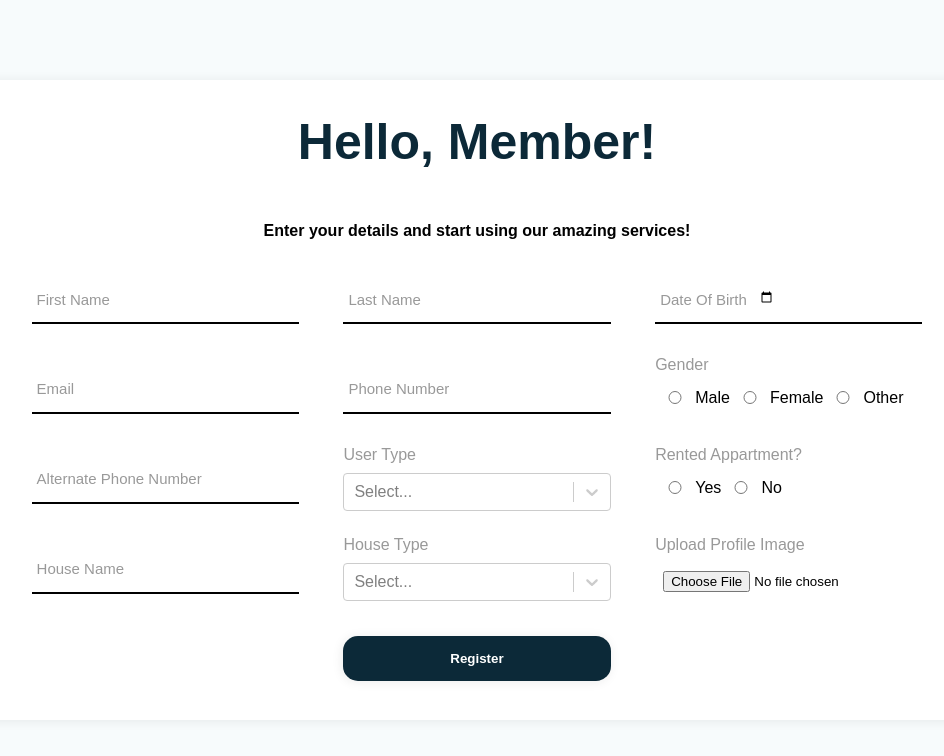
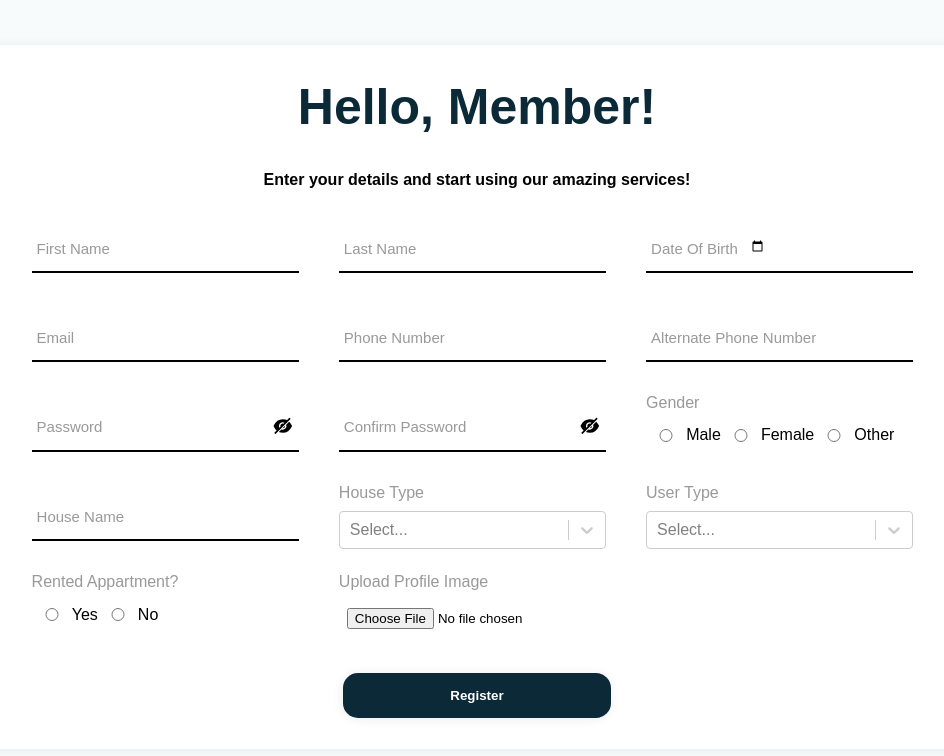
Before and after one commit to kavyeshvohra/urbancave, a React (Create React App) app: page /register in a window 1280 px wide. Shown: the top 756 px of the page, without its empty margins (163-1107 px from the left). Built offline with nearby package versions, Linux system fonts and the light colour scheme.

Commit message:
Registration Layout Complete!

```diff
--- a/src/App.js
+++ b/src/App.js
@@ -1,5 +1,6 @@
 import Login from './pages/login';
 import Register from './pages/register'
+// import Email from './pages/email-register'
 import {BrowserRouter as Router, Routes, Route } from 'react-router-dom'
 function App() {
   return (
@@ -9,6 +10,7 @@ function App() {
         <Routes>
           <Route path = "/login" element = { <Login /> } />
           <Route path = "/register" element = { <Register /> } />
+          {/* <Route path = "/email" element = { <Email /> } /> */}
         </Routes>
       </div>
     </Router>
--- a/src/pages/register.js
+++ b/src/pages/register.js
@@ -2,11 +2,10 @@ import React, { useState } from 'react'
 import Select from 'react-select'
 import Axios from 'axios'
 
-import '../styles/login.css'
-import { FaUserCircle } from 'react-icons/fa';
-import { AiFillLock, AiFillEye, AiFillEyeInvisible } from 'react-icons/ai';
+import {VscError,VscCheck} from "react-icons/vsc";
+import {AiFillEye, AiFillEyeInvisible } from 'react-icons/ai';
 
-import { Heading4, Heading1, RegisterCont, RegisterForm, FormGroup, InputWrapper, Detailsform, ButtonWrapper, FocusHtml, Detailsformdate, SelectGroup, TextSpan, Checkbox, CheckGroup, ButtonSubmit, RadioLabel } from '../styles/register-styles';
+import { Heading4, Heading1, RegisterCont, RegisterForm, FormGroup, InputWrapper, Detailsform, ButtonWrapper, FocusHtml, Detailsformdate, SelectGroup, TextSpan, Checkbox, CheckGroup, ButtonSubmit, RadioLabel, ErrorMessage, ErrorMessage1} from '../styles/register-styles';
 
 const Register = () => {
     // const url = ""
@@ -16,6 +15,23 @@ const Register = () => {
     //     dob: ""
     // })
     //const [step, changeStep] = useState("step1");
+    const errorIcon = {
+        display: 'inline-block',
+        fill: 'red'
+    }
+    const validIcon = {
+        display: 'none',
+        fill: 'green'
+    }
+    const eyeOn = {
+        display: 'unset',
+        position: 'absolute',
+        top: '50%',
+        left: '90%',
+        cursor: 'pointer',
+        fontSize: '1.35rem',
+        transform: 'translateY(-50%)'
+    }
     const options = [
         { value: 'Society-Admin', label: 'Society Admin' },
         { value: 'Society-Member', label: 'Society Member' },
@@ -27,7 +43,6 @@ const Register = () => {
         { value: '4BHK', label: '4BHK' },
         { value: 'Other', label: 'More than 4BHK' },
     ]
-
     // useEffect(() => {
     //     if (step == "step1") {
     //         console.log("step1");
@@ -36,21 +51,23 @@ const Register = () => {
     //         console.log("step2");
     //     }
     // });
-    // const changePass = () => {
-    //     let hiddenText = document.getElementById("pass");
-    //     let iconClass = document.getElementsByClassName("icons-eye-off")[0];
-    //     if (hiddenText.type == "password") {
-    //         hiddenText.type = "text";
-    //         iconClass.style.display = "none";
-    //         document.getElementsByClassName("icons-eye-on")[0].style.display = "unset";
+
+    const [passInputType,passInput] = useState("password");
+    const [confirmpassInputType, changeconfInputType] = useState("password");
+    // const [eyeIcon,changeEye] = useState("icons-eye-off");
+    // const handleChangeInput=()=>{
+    //     console.log("HI");
+    //     if(inputType==="password"){
+    //         changeInputType("text");
+    //         //changeEye("icons-eye-on");
     //     }
-    //     else {
-    //         hiddenText.type = "password";
-    //         iconClass.style.display = "unset";
-    //         document.getElementsByClassName("icons-eye-on")[0].style.display = "none";
+    //     else{
+    //         changeInputType("password");
+    //         //changeEye("icons-eye-off");
     //     }
     // }
-        return (
+    return (
+
             <>
                 <RegisterCont>
                     <RegisterForm>
@@ -80,38 +97,60 @@ const Register = () => {
                                         <Detailsform type="text" name="phonenum" maxLength="10" onChange={inputChange} required />
                                         <FocusHtml data-placeholder="Phone Number" />
                                 </FormGroup>
-                                <CheckGroup>
-                                        <Checkbox type="radio" id="ansMale" name="genderState" value="Male" />
-                                        <RadioLabel for="ansMale">Male</RadioLabel>
-                                        <Checkbox type="radio" id="ansFemale" name="genderState" value="female" />
-                                        <RadioLabel for="ansFemale">Female</RadioLabel>
-                                        <Checkbox type="radio" id="ansOther" name="genderState" value="other" />
-                                        <RadioLabel for="ansOther">Other</RadioLabel>
-                                        <TextSpan>Gender</TextSpan>
-                                </CheckGroup>
                                 <FormGroup>
                                         <Detailsform type="text" name="altphonenum" maxLength="10" onChange={inputChange} />
                                         <FocusHtml data-placeholder="Alternate Phone Number" />
                                 </FormGroup>
+                                <FormGroup>
+                                    <Detailsform type={passInputType} id="pwd" name="password" minLength = "8" required onChange={validation}/>
+                                    <FocusHtml data-placeholder="Password" />
+                                   {passInputType == 'password' ? (<AiFillEyeInvisible id = "pwd-off-eye" className ="icons-eye-off" onClick={()=>passInput('text')} />):(<AiFillEye id="" style={eyeOn}  onClick={()=>passInput('password')}/>   )}
+
+                                </FormGroup>
+                                <FormGroup>
+                                    <Detailsform id="confpwd" type={confirmpassInputType} name="conf-password" minLength= "8" required onChange={confirmPassChange}/>
+                                    <FocusHtml data-placeholder='Confirm Password'/>
+                                    {confirmpassInputType == 'password' ? (<AiFillEyeInvisible id = "pwd-off-eye" className ="icons-eye-off" onClick={()=>changeconfInputType('text')} />):(<AiFillEye id="" style={eyeOn}  onClick={()=>changeconfInputType('password')}/>   )}
+                                </FormGroup>
+                                <CheckGroup>
+                                        <Checkbox type="radio" id="ansMale" name="genderState" value="Male" required/>
+                                        <RadioLabel htmlFor="ansMale">Male</RadioLabel>
+                                        <Checkbox type="radio" id="ansFemale" name="genderState" value="female" />
+                                        <RadioLabel htmlFor="ansFemale">Female</RadioLabel>
+                                        <Checkbox type="radio" id="ansOther" name="genderState" value="other" />
+                                        <RadioLabel htmlFor="ansOther">Other</RadioLabel>
+                                        <TextSpan>Gender</TextSpan>
+                                </CheckGroup>
+                                <ErrorMessage id="message">
+                                        <h4 style={{marginBottom: "5px"}}>Passwords must contain:</h4>
+                                        <p id="letter" className="invalid"><VscError className='errorIcon' style={errorIcon}/><VscCheck className='validIcon' style={validIcon}/> A <b>lowercase</b> letter</p>
+                                        <p id="capital" className="invalid"><VscError className='errorIcon' style={errorIcon}/><VscCheck className='validIcon' style={validIcon}/> A <b>capital (uppercase)</b> letter</p>
+                                        <p id="number" className="invalid"><VscError className='errorIcon' style={errorIcon}/><VscCheck className='validIcon' style={validIcon}/> A <b>number</b></p>
+                                        <p id="special" className="invalid"><VscError className='errorIcon' style={errorIcon}/><VscCheck className='validIcon' style={validIcon}/> A <b>special character</b></p>
+                                        <p id="length" className="invalid"><VscError className='errorIcon' style={errorIcon}/><VscCheck className='validIcon' style={validIcon}/> Minimum <b>8 characters</b></p>
+                                </ErrorMessage>
+                                <FormGroup>
+                                        <Detailsform type="text" name="housename" onChange={inputChange} />
+                                        <FocusHtml data-placeholder="House Name" />
+                                </FormGroup>
+                                <ErrorMessage1 id="messageCheck">
+                                        <p id="passCheck" className="invalid"><VscError className='errorIcon' style={errorIcon}/><VscCheck className='validIcon' style={validIcon}/> Password's Match</p>
+                                </ErrorMessage1>
+                                <SelectGroup>
+                                        <Select options={houseoptions}/>
+                                        <TextSpan>House Type</TextSpan>
+                                </SelectGroup>
                                 <SelectGroup>
                                         <Select options={options} />
                                         <TextSpan>User Type</TextSpan>
                                 </SelectGroup>
                                 <CheckGroup>
                                         <Checkbox type="radio" id="ansYes" name="rentState" value="yes" />
-                                        <RadioLabel for="ansYes">Yes</RadioLabel>
+                                        <RadioLabel htmlFor="ansYes">Yes</RadioLabel>
                                         <Checkbox type="radio" id="ansNo" name="rentState" value="no" />
-                                        <RadioLabel for="ansYes">No</RadioLabel>
+                                        <RadioLabel htmlFor="ansYes">No</RadioLabel>
                                         <TextSpan>Rented Appartment?</TextSpan>
                                 </CheckGroup>
-                                <FormGroup>
-                                        <Detailsform type="text" name="housename" onChange={inputChange} />
-                                        <FocusHtml data-placeholder="House Name" />
-                                </FormGroup>
-                                <SelectGroup>
-                                        <Select options={houseoptions} />
-                                        <TextSpan>House Type</TextSpan>
-                                </SelectGroup>
                                 <SelectGroup>
                                         <Detailsform type="file" name="file" />
                                         <TextSpan>Upload Profile Image</TextSpan>
@@ -158,6 +197,21 @@ const Register = () => {
         //         </>
         //     );
         // }
+        // else
+        // {
+        //     let hiddenText = document.getElementById('confpwd');
+        //     let iconClass = document.getElementsByClassName("icons-eye-off")[0];
+        //     if (hiddenText.type == "password") {
+        //         hiddenText.type = "text";
+        //         iconClass.style.display = "none";
+        //         document.getElementsByClassName("icons-eye-on")[0].style.display = "unset";
+        //     }
+        //     else {
+        //         hiddenText.type = "password";
+        //         iconClass.style.display = "unset";
+        //         document.getElementsByClassName("icons-eye-on")[0].style.display = "none";
+        //     }
+        // }
 
     function inputChange(e) {
         if (e.target.value !== "") {
@@ -166,6 +220,98 @@ const Register = () => {
         else {
             e.target.classList.remove('text');
         }
+    }
+    function confirmPassChange(e){
+        inputChange(e);
+        let input = document.getElementById('pwd');
+        let reInput = document.getElementById('confpwd');
+        const check = document.getElementById('passCheck');
+        reInput.onkeydown = function(){
+            document.getElementById('messageCheck').style.display= "block";
+        }
+        reInput.onblur = function(){
+            document.getElementById('messageCheck').style.display = "none";
+        }
+        if(input==reInput)
+        {
+            check.children[1].style.display = "inline-block";
+            check.children[0].style.display = "none";
+        }
+        else
+        {
+            check.children[0].style.display = "inline-block";
+            check.children[1].style.display = "none";
+        }
+    }
+    function validation(e){
+        inputChange(e);
+        let input = document.getElementById('pwd');
+        const letter = document.getElementById('letter');
+        const capital = document.getElementById('capital');
+        const length = document.getElementById('length');
+        const number = document.getElementById('number');
+        const special = document.getElementById('special')
+
+        input.onkeydown = function(){
+            document.getElementById('message').style.display= "block";
+        }
+        input.onblur = function(){
+            document.getElementById('message').style.display = "none";
+        }
+        input.onkeyup = function(){
+            let lowerCase = /[a-z]/g;
+            if(input.value.match(lowerCase)){
+                letter.children[1].style.display = "inline-block";
+                letter.children[0].style.display ="none";
+            }
+            else
+            {
+                letter.children[0].style.display = "inline-block";
+                letter.children[1].style.display="none";
+            }
+
+            let upperCase = /[A-Z]/g;
+            if(input.value.match(upperCase)){
+                capital.children[1].style.display = "inline-block";
+                capital.children[0].style.display = "none";
+            }
+            else
+            {
+                capital.children[0].style.display = "inline-block";
+                capital.children[1].style.display = "none";
+            }
+
+            let numbers = /[0-9]/g;
+            if(input.value.match(numbers)){
+                number.children[1].style.display = "inline-block";
+                number.children[0].style.display = "none";
+            }
+            else{
+                number.children[0].style.display = "inline-block";
+                number.children[1].style.display = "none";
+            }
+
+            let spchars = /[!-)]/g;
+            if(input.value.match(spchars)){
+                special.children[1].style.display = "inline-block";
+                special.children[0].style.display = "none";
+            }
+            else{
+                special.children[0].style.display = "inline-block";
+                special.children[1].style.display = "none";
+            }
+            if(input.value.length >= 8)
+            {
+                length.children[1].style.display = "inline-block";
+                length.children[0].style.display = "none";
+            }
+            else
+            {
+                length.children[0].style.display = "inline-block";
+                length.children[1].style.display = "none";
+            }
+        }
+
     }
 
     // const onClickHandler = () => {
--- a/src/styles/login.css
+++ b/src/styles/login.css
@@ -198,7 +198,7 @@ form::after {
 }
 .details-form {
   display: block;
-  width: 100%;
+  width: 92%;
   height: 45px;
   background: transparent;
   padding: 0 5px;
--- a/src/styles/register-styles.js
+++ b/src/styles/register-styles.js
@@ -9,7 +9,7 @@ export const Heading1 = styled.h1`
   color: #0c2938;
   font-size: 50px;
   text-align: center;
-  margin-bottom: -2.4rem;
+  margin-bottom: -3.4rem;
 `;
 export const RegisterCont = styled.div`
   display: flex;
@@ -18,6 +18,7 @@ export const RegisterCont = styled.div`
   width: 100vw;
   height: 100vh;
   overflow: hidden;
+  margin-top: -0.2em;
 `;
 export const RadioLabel = styled.label`
   display: flex !important;
@@ -30,11 +31,10 @@ export const RegisterForm = styled.div`
   background-color: #fff;
   border-radius: 15px;
   width: 65em;
-  height: 40em;
+  height: 44em;
   display: flex;
   flex-direction: column;
   box-shadow: -1px 1px 11px #00000014;
-  overflow: auto;
 `;
 export const SelectGroup = styled.div`
   width: 30%;
@@ -95,7 +95,8 @@ export const InputWrapper = styled.div`
     display: flex;
     flex-direction: row;
     width: 100%;
-    justify-content: space-between;
+    justify-content: flex-start;
+    column-gap: 2.5em;
     flex-wrap: wrap;
 `;
 
@@ -189,3 +190,22 @@ export const FocusHtml = styled.span`
   color: red;
   }
 `;
+export const ErrorMessage = styled.div`
+  margin-top: -2.5em;
+  display: none;
+  width: 30%;
+  background: #eee;
+  padding: 10px;
+  border-radius: 2%;
+  margin-bottom: 1.2em;
+`
+export const ErrorMessage1 = styled.div`
+  display: none;
+  width: 30%;
+  background: #eee;
+  padding: 10px;
+  border-radius: 2%;
+  height: 10%;
+  position: relative;
+  top: -2.5em;
+`;
```
